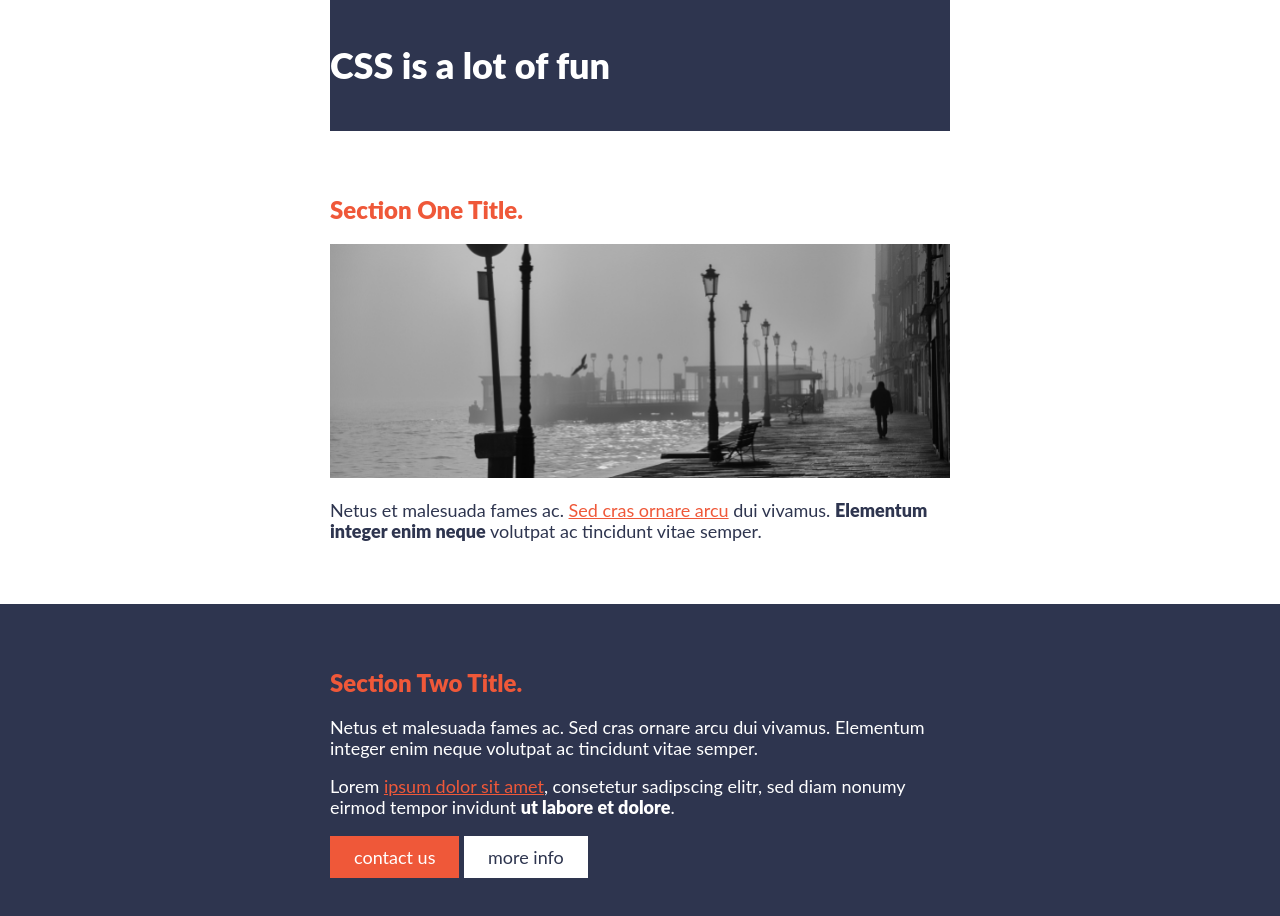
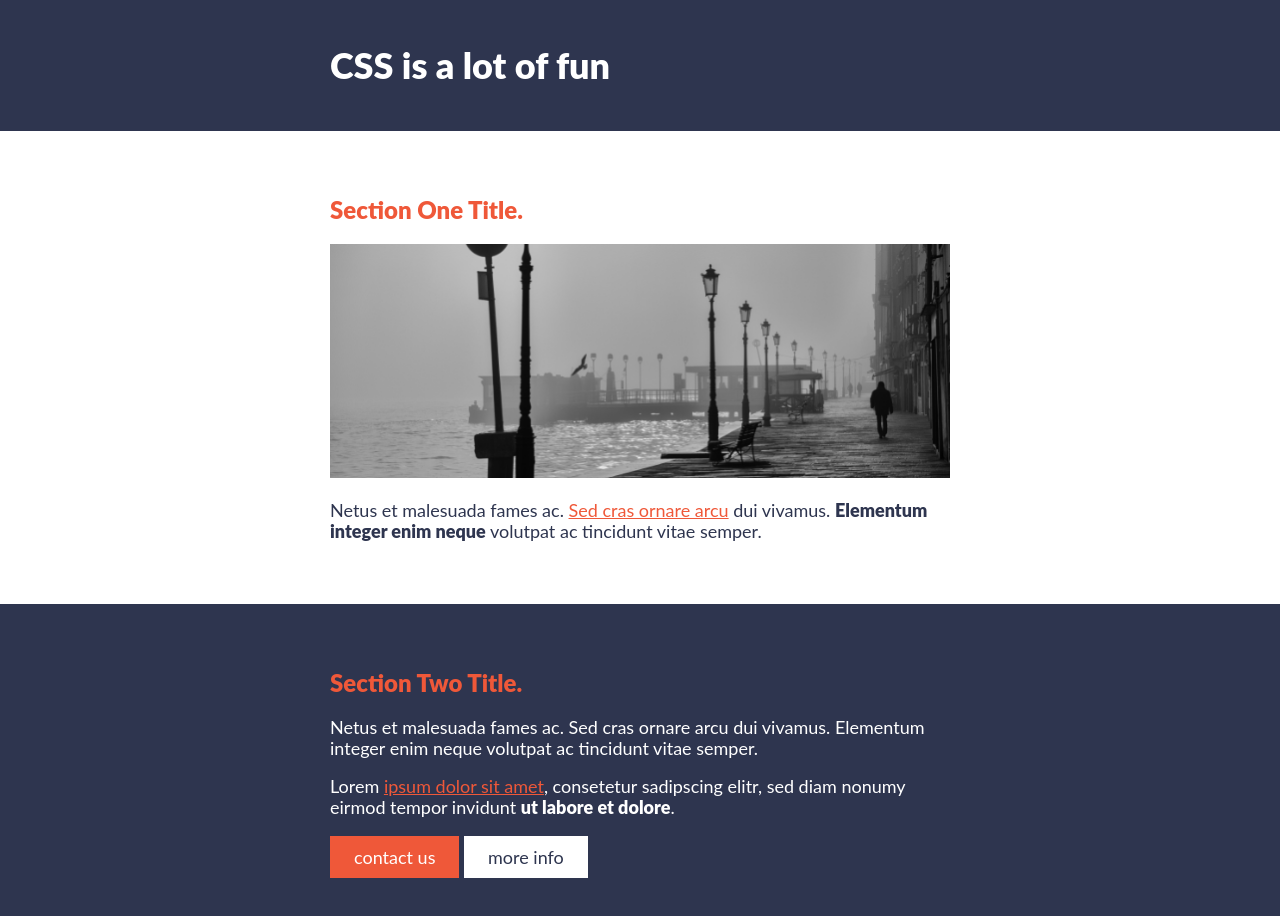
Before and after one commit to DainVerd/ForScrimba, a website built with Vite: page index.html in a window 1280 px wide. Built offline with nearby package versions, Linux system fonts and the light colour scheme.

Commit message:
fixed style of boarderwalk

```diff
--- a/styles.css
+++ b/styles.css
@@ -57,8 +57,6 @@ header {
   background: #2e354f;
   padding: 45px 0;
   color: #fff;
-  width: 620px;
-  margin: 0 auto;
   padding: 45px 0;
 }
 
```
